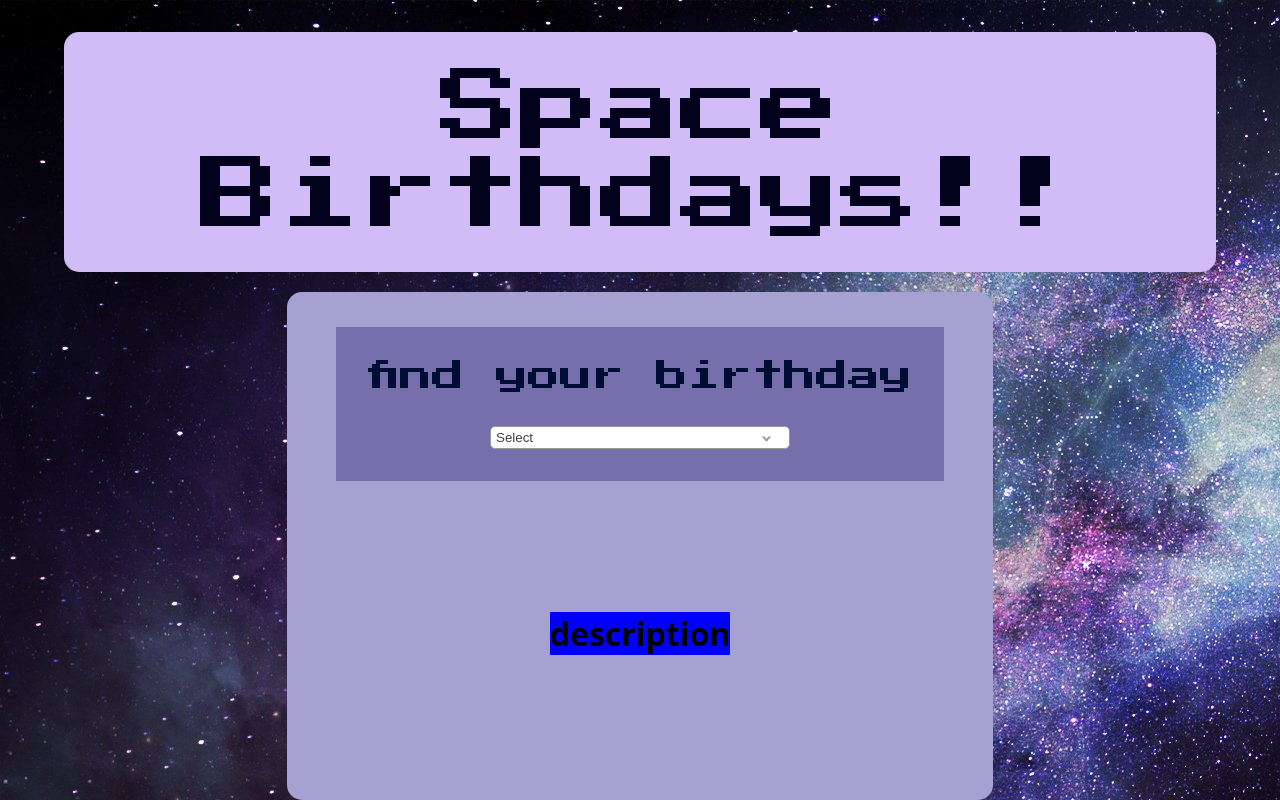
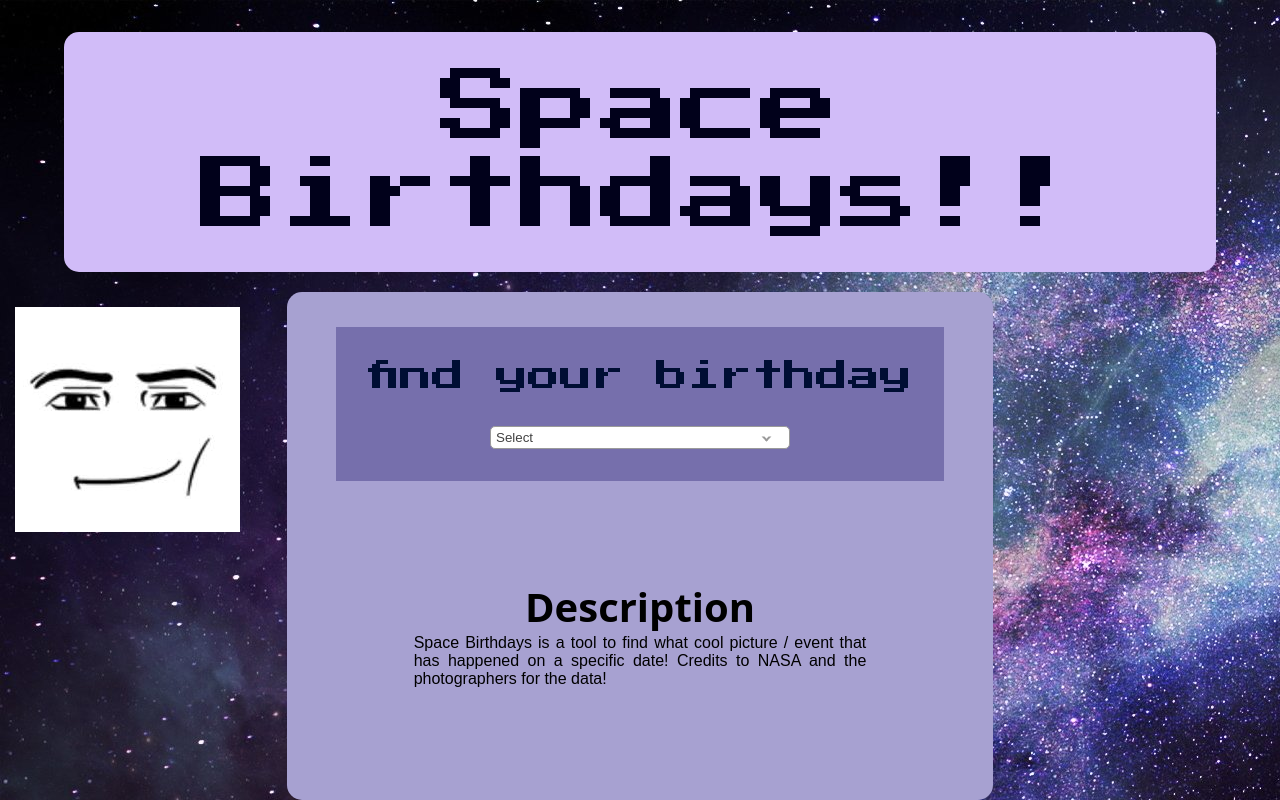
Before and after one commit to dystap/space-birthday, a Django app: page / in a window 1280 px wide. Run offline with Django 5.2, Linux system fonts and the light colour scheme; some web fonts are replaced.

Commit message:
added the description

```diff
--- a/index/static/main.css
+++ b/index/static/main.css
@@ -183,14 +183,15 @@ body{
 
 .descTitle{
     margin: auto;
-    background-color: blue;
 }
 
 .desc{
     margin: auto;
+    text-align: center;
     font-family: "Bitcount Single", system-ui;
     font-optical-sizing: auto;
     font-weight: 10px;
+    font-size: 2.5em;
     font-style: normal;
     word-spacing: 10px;
     font-variation-settings:
@@ -199,3 +200,9 @@ body{
     "ELSH" 0,
     "ELXP" 0;
 }
+
+.descText{
+    text-align: justify;
+    margin: auto;
+    width: 67%;
+}
--- a/index/templates/index/home.html
+++ b/index/templates/index/home.html
@@ -23,7 +23,9 @@
         </div>
 
         <div class="main">
-            <div class="sideColumn"></div>
+            <div class="sideColumn">
+                <img src="static/man.jpeg">
+            </div>
             <div class="middleColumn">
 
                 <div class="text">
@@ -57,7 +59,10 @@
 
                 </div>
                 <div class="descTitle">
-                    <h1 class="desc">description</h1>
+                    <h1 class="desc">Description</h1>
+                    <p class="descText">Space Birthdays is a tool to find what cool picture
+                        / event that has happened on a specific date!
+                        Credits to  NASA and the photographers for the data!</p>
                 </div>
             </div>
 
```
